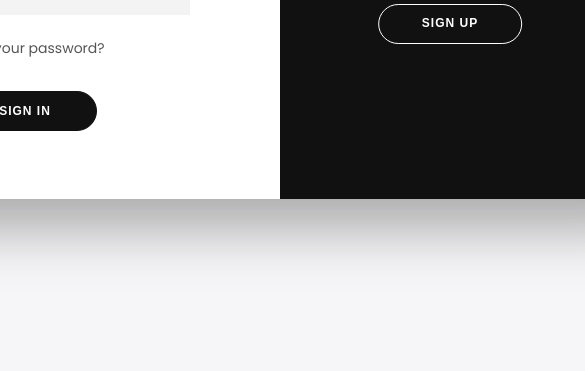
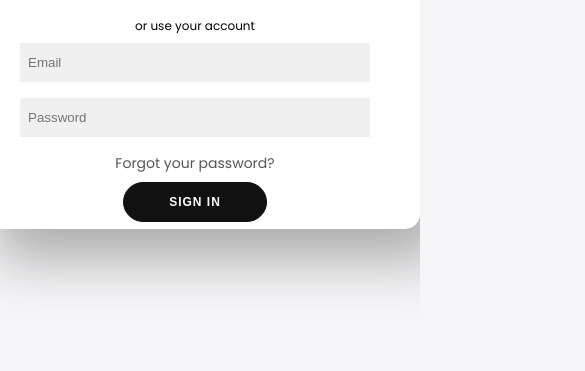
Before and after one commit to amirmub/animated-login-page, a plain HTML site: page index.html in a window 390 px wide. Shown: the part 473-844 px from the top of the page, 585 px wide, since content can reach past the window. Drawn offline with Linux system fonts and the light colour scheme.

Commit message:
added a media query for responsive

```diff
--- a/index.html
+++ b/index.html
@@ -13,7 +13,7 @@
     <div class="container" id="container">
         <div class="form-container sign-up-container">
             <form action="#">
-                <h1>Create Account</h1>
+                <h1 class="create">Create Account</h1>
                 <div class="infield">
                     <input type="text" placeholder="Name" />
                     <label></label>
--- a/script.js
+++ b/script.js
@@ -1,6 +1,7 @@
 const container = document.getElementById("container")
 const overlayCon = document.getElementById("overlayCon")
 const overlayBtn = document.getElementById("overlayBtn");
+
 
 overlayBtn.addEventListener("click",() => {
   container.classList.toggle("right-panel-active");
--- a/style.css
+++ b/style.css
@@ -46,6 +46,9 @@ form{
 h1{
     color: var(--grad-clr1);
 }
+.create{
+    margin: 20px 0;
+}
 .social-container{
     margin: 20px 0px;
 }
@@ -70,7 +73,7 @@ span{
 input{
     width: 100%;
     padding: 12px 8px;
-    background: #f3f3f3;
+    background: #f0f0f0;
     border: none;
     outline: none;
 }
@@ -113,6 +116,7 @@ button{
 }
 .form-container button{
     margin-top: 17px;
+    cursor: pointer;
     transition: 80ms ease-in;
 }
 .form-container button:hover{
@@ -235,3 +239,72 @@ p{
         width: 143.67px;
     }
 }
+/* media query*/
+@media (max-width : 768px) {
+    .container{
+        width: 450px;
+        height: 560px;
+    }
+    .overlay-container{
+        top: 0%;
+        left: 0%;
+        width: 100%;
+        height: 39%;
+        overflow: hidden;
+    }
+    .form-container {
+        top: 44%;
+        width: 100%;
+        height: 50%;
+        padding: 20px;
+    }
+    #overlayBtn{
+        cursor: pointer;
+        position: absolute;
+        left: 50%;
+        top: 75%;
+        transform: translateX(-50%);
+        width: 143.67px;
+        height: 40px;
+        border: 1px solid #fff;
+        background: transparent;
+        border-radius: 20px;
+    }
+     .form-container button {
+        margin-top: 0px;
+    }
+    form{
+        padding: 0 30px;
+    }
+    a{
+        margin: 8px 0;
+    }
+    .overlay-right{
+        right: 5%;
+        transform: translateX(0%);
+        padding: 10px;
+     }
+    .overlay-left{
+        right:68%;
+        transform: translateX(11%);
+    }
+    .right-panel-active .overlay {
+        transform: translateX(10%);
+    }
+     .right-panel-active .sign-up-container{
+        transform: translateX(1%);
+    }
+
+    .right-panel-active .overlay-right{
+        transform: translateX(165%);
+    }
+    .overlay-left{
+        right: -38%;
+    }
+    .right-panel-active .overlay-container{
+        transform: translateX(0%);
+    }
+    .right-panel-active .overlay-left{
+        transform: translateX(-175%);
+    }
+}
```
